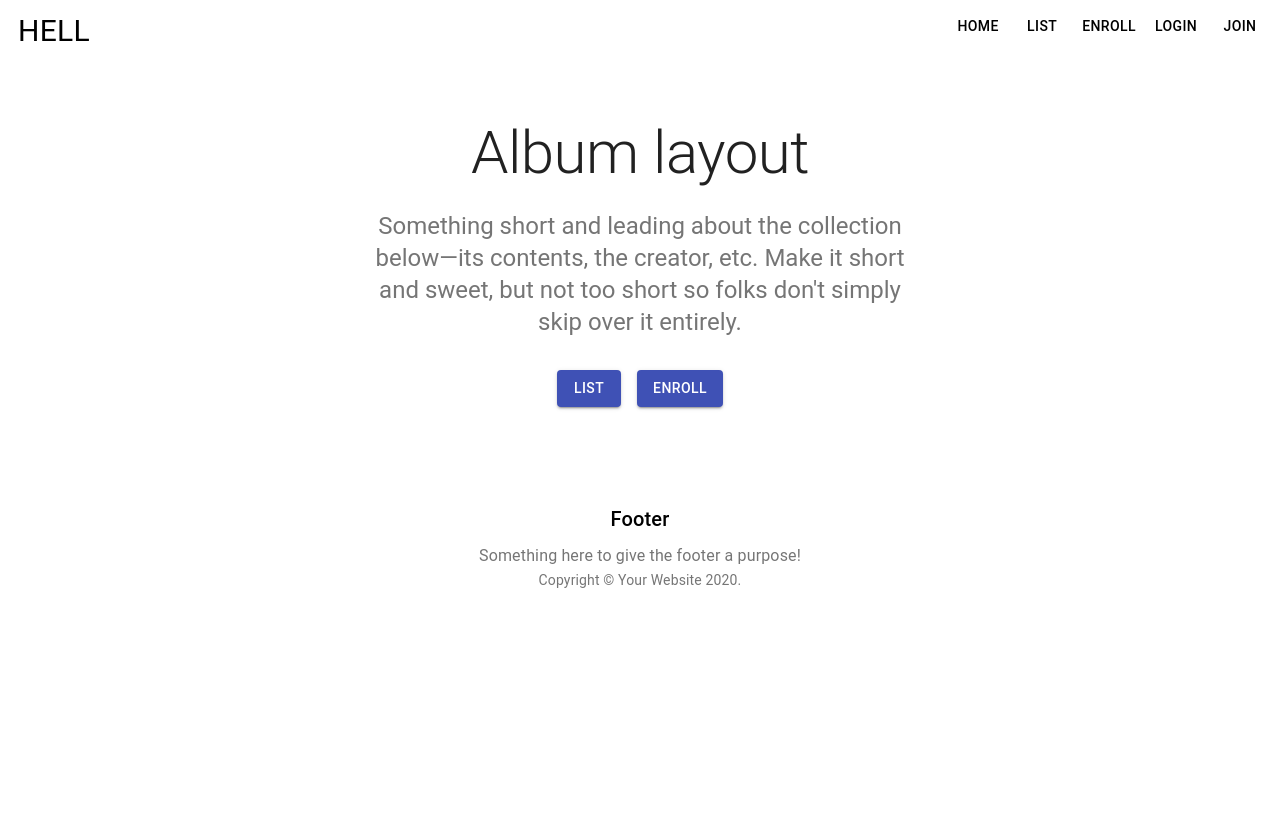
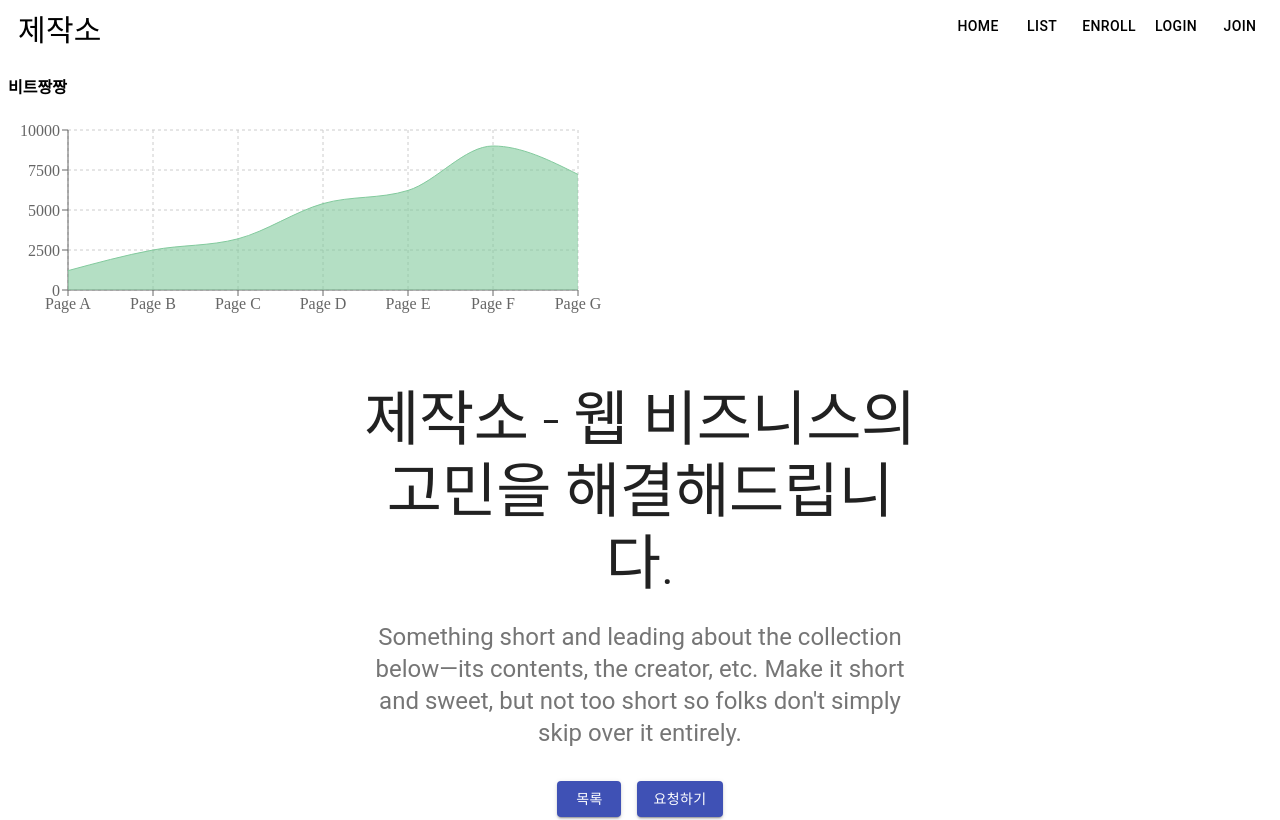
Before and after one commit to bitfrontr46/bitauction, a React (Create React App) app: page / in a window 1280 px wide. Shown: the top 820 px of the page. Built offline with nearby package versions, Linux system fonts and the light colour scheme.

Commit message:
홈화면 차트 추가(recharts)

```diff
--- a/package.json
+++ b/package.json
@@ -23,6 +23,7 @@
     "react-redux": "^7.2.0",
     "react-router-dom": "^5.2.0",
     "react-scripts": "3.4.1",
+    "recharts": "^1.8.5",
     "redux": "^4.0.5"
   },
   "scripts": {
--- a/src/components/Navigation.js
+++ b/src/components/Navigation.js
@@ -58,7 +58,7 @@ function Navigation() {
     return (
         <div>
             <Typography className={classes.title}>
-                HELL
+                제작소
             </Typography>
             <div className={classes.navStyle}>
                 {menuList.map((obj, index) => {
--- a/src/pages/Home.js
+++ b/src/pages/Home.js
@@ -5,6 +5,7 @@ import Typography from "@material-ui/core/Typography";
 import { makeStyles } from "@material-ui/core/styles";
 import Container from "@material-ui/core/Container";
 import { useHistory } from "react-router-dom";
+import HomeChart from './HomeChart';
 
 const useStyles = makeStyles((theme) => ({
   heroContent: {
@@ -22,6 +23,7 @@ export default function Album() {
   return (
     <div>
       <main>
+      <HomeChart/>
         <div className={classes.heroContent}>
           <Container maxWidth="sm">
             <Typography
@@ -31,7 +33,7 @@ export default function Album() {
               color="textPrimary"
               gutterBottom
             >
-              Album layout
+              제작소 - 웹 비즈니스의 고민을 해결해드립니다.
             </Typography>
             <Typography
               variant="h5"
@@ -53,7 +55,7 @@ export default function Album() {
                       history.push("/list");
                     }}
                   >
-                    LIST
+                    목록
                   </Button>
                 </Grid>
                 <Grid item>
@@ -64,7 +66,7 @@ export default function Album() {
                       history.push("/enroll");
                     }}
                   >
-                    ENROLL
+                    요청하기
                   </Button>
                 </Grid>
               </Grid>
--- /dev/null
+++ b/src/pages/HomeChart.js
@@ -0,0 +1,42 @@
+import React from "react";
+import {
+  AreaChart,
+  Area,
+  XAxis,
+  YAxis,
+  CartesianGrid,
+  Tooltip,
+} from "recharts";
+const data = [
+  { name: "Page A", pv: 1209 },
+  { name: "Page B", pv: 2500 },
+  { name: "Page C", pv: 3200 },
+  { name: "Page D", pv: 5400 },
+  { name: "Page E", pv: 6222 },
+  { name: "Page F", pv: 9000 },
+  { name: "Page G", pv: 7222 },
+];
+
+const HomeChart = () => {
+  return (
+    <div>
+      <h4>비트짱짱</h4>
+
+      <AreaChart
+        width={600}
+        height={200}
+        data={data}
+        syncId="anyId"
+        margin={{ top: 10, right: 30, left: 0, bottom: 0 }}
+      >
+        <CartesianGrid strokeDasharray="3 3" />
+        <XAxis dataKey="name" />
+        <YAxis />
+        <Tooltip />
+        <Area type="monotone" dataKey="pv" stroke="#82ca9d" fill="#82ca9d" />
+      </AreaChart>
+    </div>
+  );
+};
+
+export default HomeChart;
```
Also changed, not shown: 1 other file (tests, documents, lock files or other folders).
